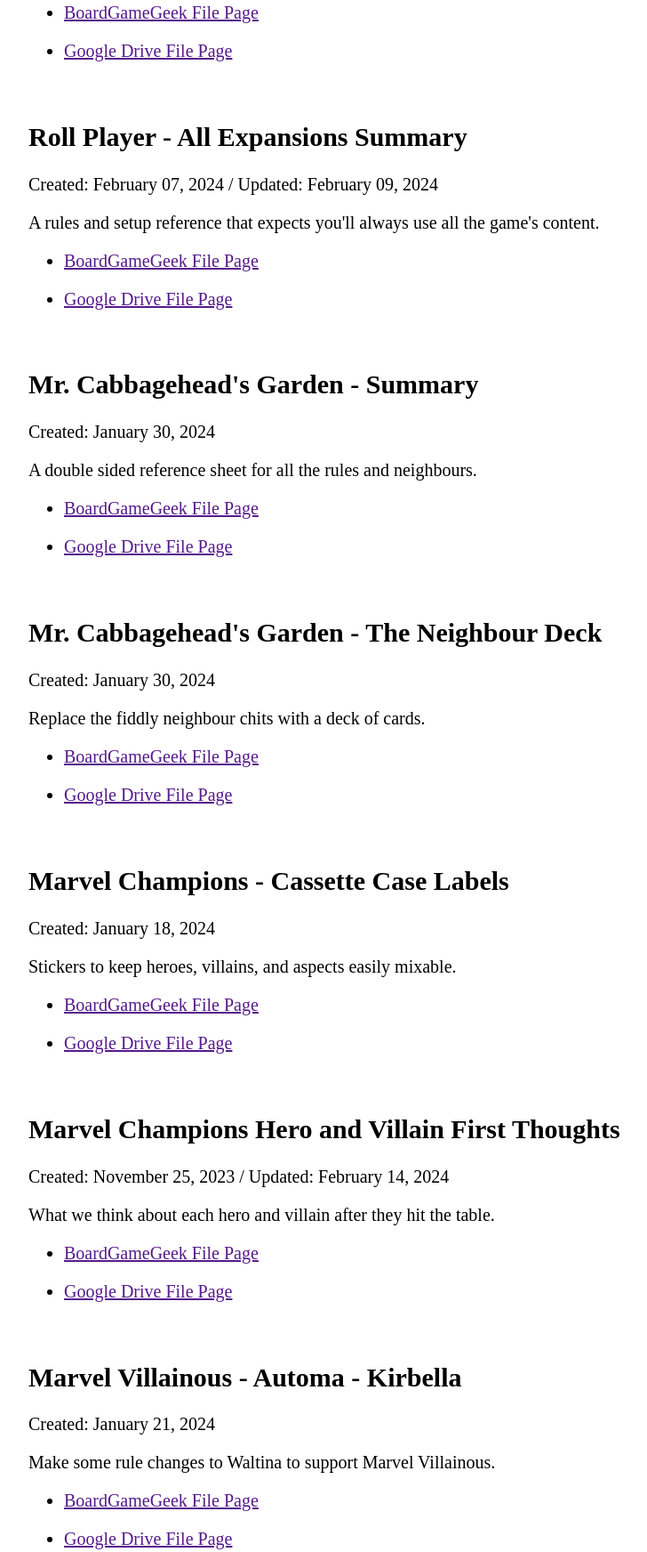
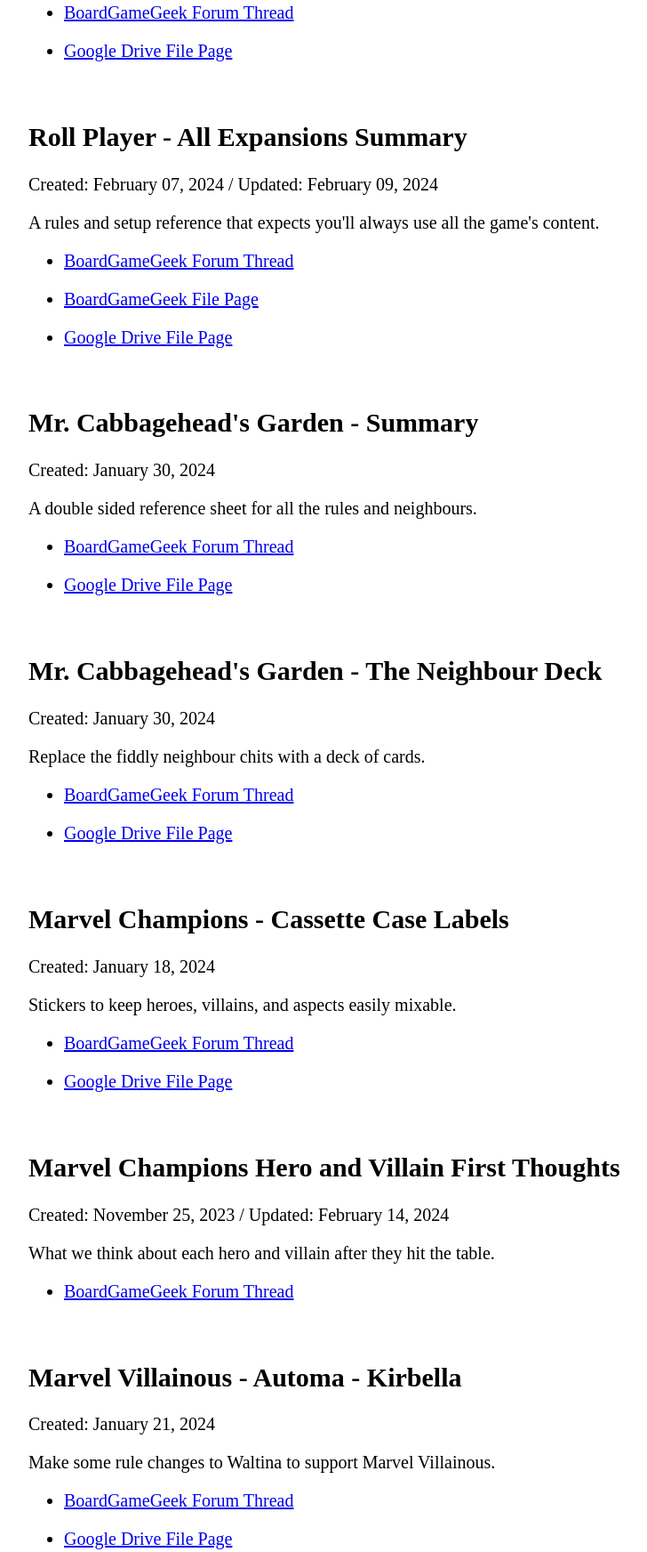
Before and after one commit to XBigTK13X/board-game-mods, a plain HTML site: page docs/index.html in a window 1280 px wide. Shown: the part 633-2377 px from the top of the page at 89% size, without its empty margins (28-756 px from the left). Drawn offline with Linux system fonts and the light colour scheme.

Commit message:
Fix link generation

```diff
--- a/docs/index.html
+++ b/docs/index.html
@@ -21,11 +21,11 @@
     <p>An alternative to the clunky dials and tokens.</p>
     <ul>
 
-
-        <li><a href="">BoardGameGeek File Page</a></li>
+        <li><a href="https://boardgamegeek.com/thread/3246333/monster-boards-alternative-monster-dials">BoardGameGeek Forum Thread</a></li>
 
 
-        <li><a href="">Google Drive File Page</a></li>
+
+        <li><a href="https://drive.google.com/file/d/1YCmJo4U3UGVs55huc0XrI0c2qRXOgbVh">Google Drive File Page</a></li>
 
     </ul>
 <br/>
@@ -33,11 +33,11 @@
     <p>A printable collection of evolution cards that weren't officially released by Iello.</p>
     <ul>
 
-
-        <li><a href="">BoardGameGeek File Page</a></li>
+        <li><a href="https://boardgamegeek.com/thread/3244558/printable-fan-made-evolution-cards-retail-monsters">BoardGameGeek Forum Thread</a></li>
 
 
-        <li><a href="">Google Drive File Page</a></li>
+
+        <li><a href="https://drive.google.com/drive/folders/1S7SLOSrFZ_nckoi35APmOF8hfr_KtLMH?usp=sharing">Google Drive File Page</a></li>
 
     </ul>
 <br/>
@@ -45,11 +45,13 @@
     <p>A rules and setup reference that expects you'll always use all the game's content.</p>
     <ul>
 
-
-        <li><a href="">BoardGameGeek File Page</a></li>
+        <li><a href="https://boardgamegeek.com/thread/3242640/all-expansions-setup-and-gameplay-summary-well-wha">BoardGameGeek Forum Thread</a></li>
 
 
-        <li><a href="">Google Drive File Page</a></li>
+        <li><a href="https://boardgamegeek.com/filepage/273610/roll-player-all-expansions-summary">BoardGameGeek File Page</a></li>
+
+
+        <li><a href="https://drive.google.com/file/d/1wr0Lm18LoOqaKtRi4fNBEvvE2X70iW3U">Google Drive File Page</a></li>
 
     </ul>
 <br/>
@@ -57,11 +59,11 @@
     <p>A double sided reference sheet for all the rules and neighbours.</p>
     <ul>
 
-
-        <li><a href="">BoardGameGeek File Page</a></li>
+        <li><a href="https://boardgamegeek.com/thread/3237712/gameplay-and-neighbour-summary">BoardGameGeek Forum Thread</a></li>
 
 
-        <li><a href="">Google Drive File Page</a></li>
+
+        <li><a href="https://drive.google.com/file/d/1HqS_bR-tafZMkxCmlg9LfJD_6A8JCcNf/view?usp=sharing">Google Drive File Page</a></li>
 
     </ul>
 <br/>
@@ -69,11 +71,11 @@
     <p>Replace the fiddly neighbour chits with a deck of cards.</p>
     <ul>
 
-
-        <li><a href="">BoardGameGeek File Page</a></li>
+        <li><a href="https://boardgamegeek.com/thread/3237699/neighbour-deck-alternative-tokens">BoardGameGeek Forum Thread</a></li>
 
 
-        <li><a href="">Google Drive File Page</a></li>
+
+        <li><a href="https://drive.google.com/file/d/1L-ji5elqArAy7HriJlj7cSt9KWIYxPFx">Google Drive File Page</a></li>
 
     </ul>
 <br/>
@@ -81,11 +83,11 @@
     <p>Stickers to keep heroes, villains, and aspects easily mixable.</p>
     <ul>
 
-
-        <li><a href="">BoardGameGeek File Page</a></li>
+        <li><a href="https://boardgamegeek.com/thread/3236258/cassette-case-labels-heroes-villains-and-aspect-de">BoardGameGeek Forum Thread</a></li>
 
 
-        <li><a href="">Google Drive File Page</a></li>
+
+        <li><a href="https://drive.google.com/file/d/1HHvD8lLnAC-Vap_QAQY2t5HpGCB2EvZJ">Google Drive File Page</a></li>
 
     </ul>
 <br/>
@@ -93,11 +95,9 @@
     <p>What we think about each hero and villain after they hit the table.</p>
     <ul>
 
-
-        <li><a href="">BoardGameGeek File Page</a></li>
+        <li><a href="https://boardgamegeek.com/thread/3232584/what-we-think-about-each-hero-and-villain-after-th">BoardGameGeek Forum Thread</a></li>
 
 
-        <li><a href="">Google Drive File Page</a></li>
 
     </ul>
 <br/>
@@ -105,11 +105,11 @@
     <p>Make some rule changes to Waltina to support Marvel Villainous.</p>
     <ul>
 
-
-        <li><a href="">BoardGameGeek File Page</a></li>
+        <li><a href="https://boardgamegeek.com/thread/3231597/solo-automa-kirbella-ported-disney-villainous-walt">BoardGameGeek Forum Thread</a></li>
 
 
-        <li><a href="">Google Drive File Page</a></li>
+
+        <li><a href="https://drive.google.com/file/d/1a5ke2-JVdxubNqX-ipelPUwdyy8ImBSk/view?usp=sharing">Google Drive File Page</a></li>
 
     </ul>
 <br/>
@@ -117,11 +117,9 @@
     <p>A fun little stats project to test out Jupyter Lab.</p>
     <ul>
 
-
-        <li><a href="">BoardGameGeek File Page</a></li>
+        <li><a href="https://boardgamegeek.com/thread/3226362/my-thoughts-how-best-use-expansions">BoardGameGeek Forum Thread</a></li>
 
 
-        <li><a href="">Google Drive File Page</a></li>
 
     </ul>
 <br/>
@@ -129,11 +127,13 @@
     <p>Simple text dividers for cards I keep in the core box.</p>
     <ul>
 
-
-        <li><a href="">BoardGameGeek File Page</a></li>
+        <li><a href="https://boardgamegeek.com/thread/3225202/simple-horizontal-dividers-all-modular-sets">BoardGameGeek Forum Thread</a></li>
 
 
-        <li><a href="">Google Drive File Page</a></li>
+        <li><a href="https://boardgamegeek.com/filepage/271917/simple-dividers-aspects-and-modular-sets-horizonta">BoardGameGeek File Page</a></li>
+
+
+        <li><a href="https://drive.google.com/file/d/12Q87-7CUKGpjJvVG7QQrp05zGHEUHjCS">Google Drive File Page</a></li>
 
     </ul>
 <br/>
@@ -141,11 +141,13 @@
     <p>After my success in developing Joanna, I felt empowered to build another automa.</p>
     <ul>
 
-
-        <li><a href="">BoardGameGeek File Page</a></li>
+        <li><a href="https://boardgamegeek.com/thread/3221025/amelia-1p-and-2p-automa-allowing-3p-and-4p-cards">BoardGameGeek Forum Thread</a></li>
 
 
-        <li><a href="">Google Drive File Page</a></li>
+        <li><a href="https://boardgamegeek.com/filepage/271597/agricola-automa-amelia">BoardGameGeek File Page</a></li>
+
+
+        <li><a href="https://drive.google.com/file/d/1HQtmJKCMC5TY6B6pJl-P6OOJjo2O-eI0">Google Drive File Page</a></li>
 
     </ul>
 <br/>
@@ -153,11 +155,13 @@
     <p>Put all the info needed during setup and play in one place.</p>
     <ul>
 
-
-        <li><a href="">BoardGameGeek File Page</a></li>
+        <li><a href="https://boardgamegeek.com/thread/3214662/double-sided-reference-sheets-heroaspect-pairs-vil">BoardGameGeek Forum Thread</a></li>
 
 
-        <li><a href="">Google Drive File Page</a></li>
+        <li><a href="https://boardgamegeek.com/filepage/271707/marvel-champions-all-one-glossary">BoardGameGeek File Page</a></li>
+
+
+        <li><a href="https://drive.google.com/file/d/10qh5rkSy9vrZjvL_D4QY4k11YD8Wcz6F">Google Drive File Page</a></li>
 
     </ul>
 <br/>
@@ -165,11 +169,11 @@
     <p>A one stop reference of all the cards in each heroes precon deck.</p>
     <ul>
 
-
-        <li><a href="">BoardGameGeek File Page</a></li>
+        <li><a href="https://boardgamegeek.com/thread/3210629/list-all-cards-each-preconstructed-starter-deck-al">BoardGameGeek Forum Thread</a></li>
 
 
-        <li><a href="">Google Drive File Page</a></li>
+
+        <li><a href="https://drive.google.com/file/d/1_ArXseW8QusI1zfLtgxdS0Spj3i4mIAC">Google Drive File Page</a></li>
 
     </ul>
 <br/>
@@ -177,11 +181,13 @@
     <p>Stickers to organize the different villains.</p>
     <ul>
 
-
-        <li><a href="">BoardGameGeek File Page</a></li>
+        <li><a href="https://boardgamegeek.com/thread/3210541/burger-token-box-labels">BoardGameGeek Forum Thread</a></li>
 
 
-        <li><a href="">Google Drive File Page</a></li>
+        <li><a href="https://boardgamegeek.com/filepage/270425/disney-villainous-burger-token-box-labels">BoardGameGeek File Page</a></li>
+
+
+        <li><a href="https://drive.google.com/file/d/1jQb_QlE-LiO03rpC5jUX5iwHo_fxS6aG">Google Drive File Page</a></li>
 
     </ul>
 <br/>
@@ -189,11 +195,13 @@
     <p>Expanding on an existing solo mode that I enjoyed.</p>
     <ul>
 
-
-        <li><a href="">BoardGameGeek File Page</a></li>
+        <li><a href="https://boardgamegeek.com/thread/2352310/solo-variant-custom-ai-track-updated-0720/page/5">BoardGameGeek Forum Thread</a></li>
 
 
-        <li><a href="">Google Drive File Page</a></li>
+        <li><a href="https://boardgamegeek.com/filepage/269890/disney-villainous-solo-variant-waltina">BoardGameGeek File Page</a></li>
+
+
+        <li><a href="https://drive.google.com/file/d/10srmysyFocjpYFOdRNL0dbJzfvdwXYVz">Google Drive File Page</a></li>
 
     </ul>
 <br/>
@@ -201,11 +209,13 @@
     <p>Three automa for solo and multiplayer games of Space Base.</p>
     <ul>
 
-
-        <li><a href="">BoardGameGeek File Page</a></li>
+        <li><a href="https://boardgamegeek.com/thread/3202112/solo-or-multiplayer-automa-joanna">BoardGameGeek Forum Thread</a></li>
 
 
-        <li><a href="">Google Drive File Page</a></li>
+        <li><a href="https://boardgamegeek.com/filepage/269542/space-base-automa-joanna">BoardGameGeek File Page</a></li>
+
+
+        <li><a href="https://drive.google.com/file/d/1Cuz4CFWGZn3zaD2FrZkvcPEX5GvDlVPa">Google Drive File Page</a></li>
 
     </ul>
 <br/>
@@ -213,11 +223,13 @@
     <p>A single document to reference all expansions.</p>
     <ul>
 
-
-        <li><a href="">BoardGameGeek File Page</a></li>
+        <li><a href="https://boardgamegeek.com/thread/3200162/rules-summary-and-icon-glossary-all-expansions">BoardGameGeek Forum Thread</a></li>
 
 
-        <li><a href="">Google Drive File Page</a></li>
+        <li><a href="https://boardgamegeek.com/filepage/269332/rules-summary-and-icon-glossary-all-expansions">BoardGameGeek File Page</a></li>
+
+
+        <li><a href="https://drive.google.com/file/d/13KFsipwAxeH9uUYNiyKZySIx2KuuagWo">Google Drive File Page</a></li>
 
     </ul>
 <br/>
@@ -225,11 +237,13 @@
     <p>A single document to reference all expansions during solo play.</p>
     <ul>
 
-
-        <li><a href="">BoardGameGeek File Page</a></li>
+        <li><a href="https://boardgamegeek.com/thread/3166202/solo-aid-all-expansions">BoardGameGeek Forum Thread</a></li>
 
 
-        <li><a href="">Google Drive File Page</a></li>
+        <li><a href="https://boardgamegeek.com/filepage/266359/solo-aid-all-expansions">BoardGameGeek File Page</a></li>
+
+
+        <li><a href="https://drive.google.com/file/d/1KoaG20KgShHXrCugMEp3CS7GrRQs39JZ">Google Drive File Page</a></li>
 
     </ul>
 <br/>
@@ -237,11 +251,13 @@
     <p>Stickers that identify the characters and bosses that fit on standard cassette cases.</p>
     <ul>
 
-
-        <li><a href="">BoardGameGeek File Page</a></li>
+        <li><a href="https://boardgamegeek.com/thread/3144688/printable-labels-standard-size-cassette-tape-boxes">BoardGameGeek Forum Thread</a></li>
 
 
-        <li><a href="">Google Drive File Page</a></li>
+        <li><a href="https://boardgamegeek.com/filepage/264215/cassette-labels">BoardGameGeek File Page</a></li>
+
+
+        <li><a href="https://drive.google.com/file/d/1wBwZguEW3_AWBv_vQ4dC8baCkFCNbNiG">Google Drive File Page</a></li>
 
     </ul>
 <br/>
@@ -249,11 +265,13 @@
     <p>Combine the myriad tiny rulebooks into one easy to reference document.</p>
     <ul>
 
-
-        <li><a href="">BoardGameGeek File Page</a></li>
+        <li><a href="https://boardgamegeek.com/thread/3001107/unofficial-compendium-all-keywords-and-icons">BoardGameGeek Forum Thread</a></li>
 
 
-        <li><a href="">Google Drive File Page</a></li>
+        <li><a href="https://boardgamegeek.com/filepage/251804/unofficial-battlecrest-compendium">BoardGameGeek File Page</a></li>
+
+
+        <li><a href="https://drive.google.com/file/d/1sIGmVdtrxqoVih8kkj4xOkHLXy8htwQ0">Google Drive File Page</a></li>
 
     </ul>
 <br/>
@@ -261,11 +279,11 @@
     <p>A way to mix all the expansion content into a single game.</p>
     <ul>
 
-
-        <li><a href="">BoardGameGeek File Page</a></li>
+        <li><a href="https://boardgamegeek.com/thread/2970670/ultimate-sagrada-all-expansions-variant">BoardGameGeek Forum Thread</a></li>
 
 
-        <li><a href="">Google Drive File Page</a></li>
+        <li><a href="https://boardgamegeek.com/filepage/249445/variant-ultimate-sagrada">BoardGameGeek File Page</a></li>
+
 
     </ul>
 <br/>
```
Also changed, not shown: 2 other files.
